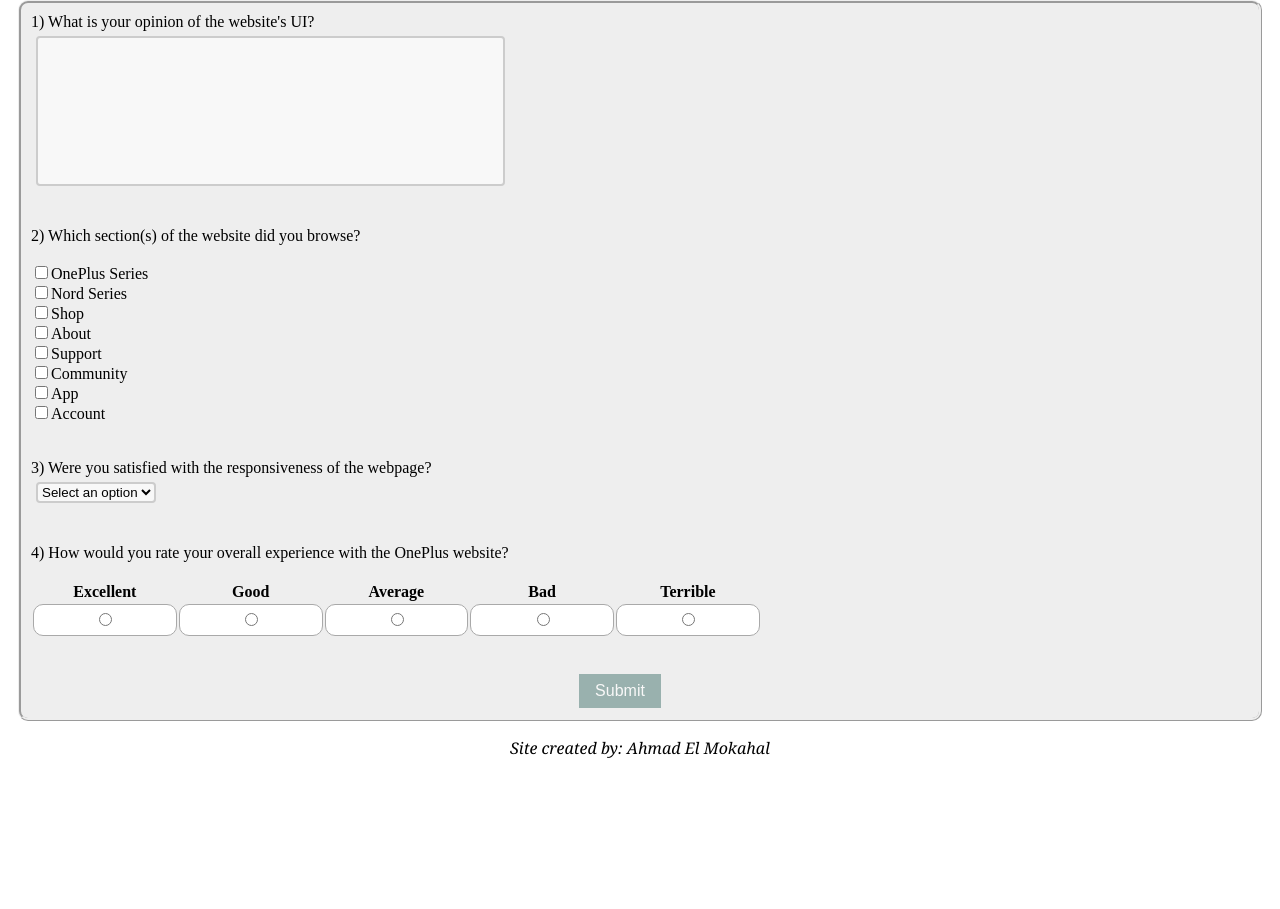
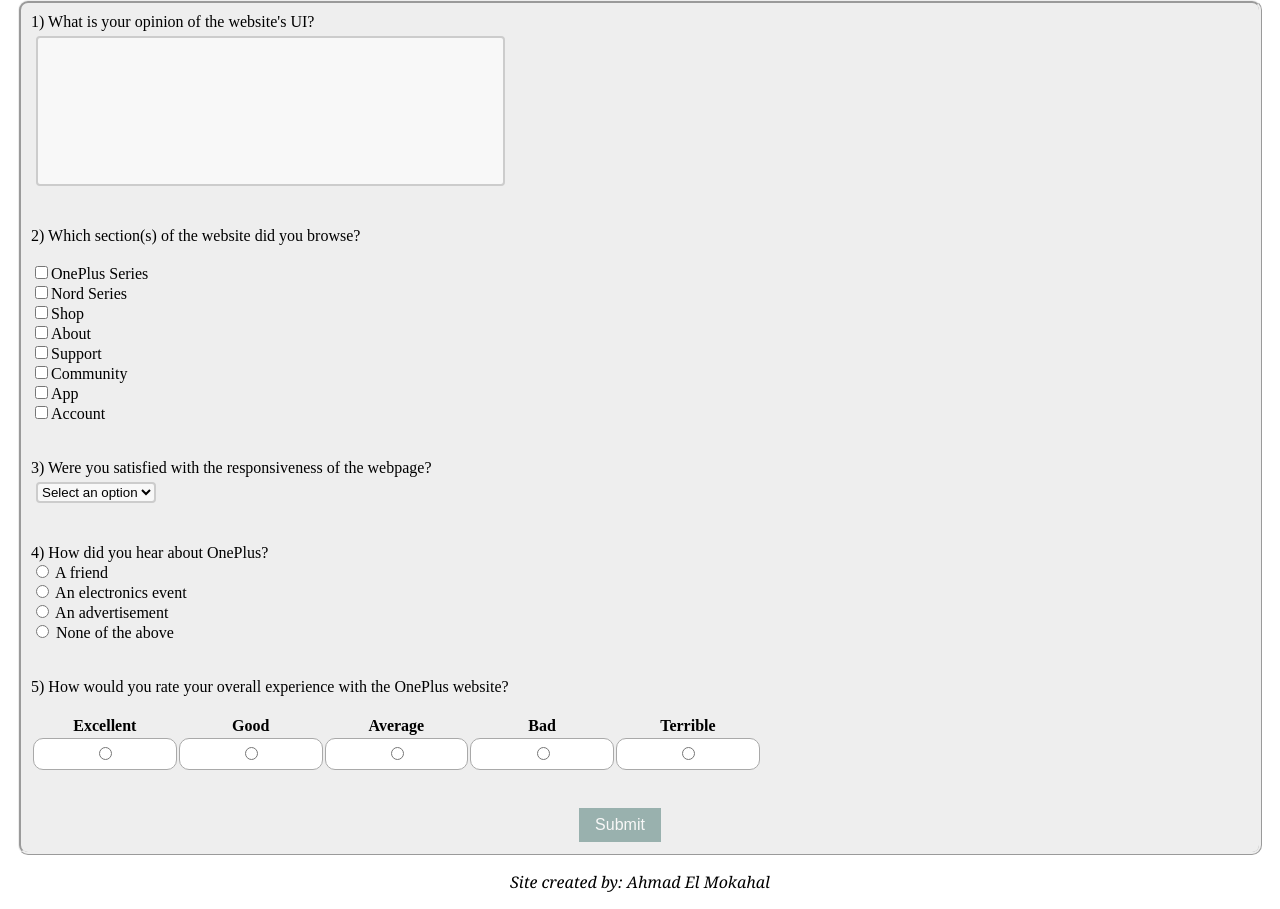
Before and after one commit to MokahalA/MokahalA.github.io, a plain HTML site: page lab1_survey/index.html in a window 1280 px wide. Shown: the part 658-1567 px from the top of the page. Before the commit the page ends 1433 px from the top, so only its background shows below. Drawn offline with Linux system fonts and the light colour scheme.

Commit message:
Update lab 1

```diff
--- a/lab1_survey/index.html
+++ b/lab1_survey/index.html
@@ -49,7 +49,17 @@
                 <option value="no">No</option>
             </select><br><br>
 
-            <label for="question4">4) How would you rate your overall experience with the OnePlus website?</label><br><br>
+            <label for="question4">4) How did you hear about OnePlus?</label><br>
+                <div class="radios">
+                    <input type="radio" name="question4" value="friend" /> A friend <br>
+                    <input type="radio" name="question4" value="event" /> An electronics event <br>
+                    <input type="radio" name="question4" value="advertisement" /> An advertisement <br>
+                    <input type="radio" name="question4" value="none" /> None of the above <br>
+                </div>
+            </select><br><br>
+
+
+            <label for="question5">5) How would you rate your overall experience with the OnePlus website?</label><br><br>
             <table style="width:60%">
                 <tr>
                   <th>Excellent</th>
@@ -59,11 +69,11 @@
                   <th>Terrible</th>
                 </tr>
                 <tr>
-                    <td><input type="radio" id="excellent" name="question4" value="2"></td>
-                    <td><input type="radio" id="good" name="question4" value="1"></td>
-                    <td><input type="radio" id="average" name="question4" value="0"></td>
-                    <td><input type="radio" id="bad" name="question4" value="-1"></td>
-                    <td><input type="radio" id="terrible" name="question4" value="-2"></td>
+                    <td><input type="radio" id="excellent" name="question5" value="2"></td>
+                    <td><input type="radio" id="good" name="question5" value="1"></td>
+                    <td><input type="radio" id="average" name="question5" value="0"></td>
+                    <td><input type="radio" id="bad" name="question5" value="-1"></td>
+                    <td><input type="radio" id="terrible" name="question5" value="-2"></td>
                 </tr>
             </table><br><br>
 
--- a/lab1_survey/styles/style.css
+++ b/lab1_survey/styles/style.css
@@ -35,9 +35,9 @@
     width: 50%;
   }
 
-  img:hover {
+img:hover {
     box-shadow: 0 0 2px 1px rgba(0, 140, 186, 0.5);
-  }
+}
 
 .form{
     font-family:'Times New Roman', Times, serif;
@@ -48,8 +48,12 @@
 	border-style: ridge;
 }
 
-#question1, #question2, #question3, #question4{
-    display:block;
+#question1, #question2, #question3, #question4, #question5{
+    display: block;
+}
+
+.radio{
+    display: block;
 }
 
 textarea {
```
